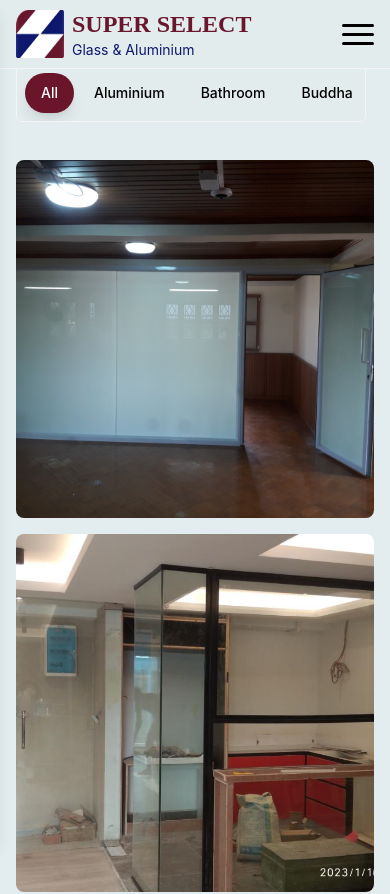
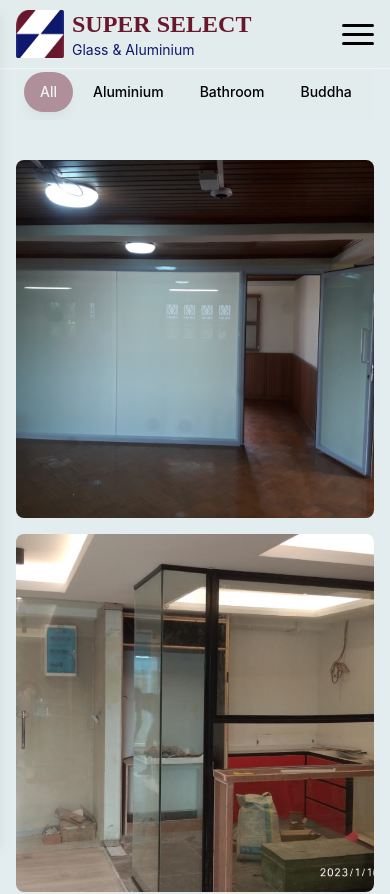
Before and after one commit to NyiHtutLwin05/Super_Select_2025, a Next.js app: page / in a window 390 px wide. Shown: the top 894 px of the page. Built offline with nearby package versions, Linux system fonts and the light colour scheme; a web font is replaced by a local one.

Commit message:
add blinking effect

```diff
--- a/app/globals.css
+++ b/app/globals.css
@@ -176,3 +176,16 @@
     @apply bg-primary/60;
   }
 }
+@keyframes blink {
+  0%,
+  100% {
+    opacity: 1;
+  }
+  50% {
+    opacity: 0.4;
+  }
+}
+
+.blinking-effect {
+  animation: blink 1.5s infinite; /* Apply blinking animation */
+}
--- a/app/page.tsx
+++ b/app/page.tsx
@@ -243,10 +243,9 @@ export default function Home() {
           }}
           className={`
                 whitespace-nowrap px-4 rounded-full transition-all font-['SF_Pro_Display']
-
                 ${
                   activeCategory === category
-                ? "bg-primary text-primary-foreground shadow-lg"
+                    ? "bg-primary text-primary-foreground shadow-lg blinking-effect"
                     : "hover:bg-primary/10 hover:text-primary"
                 }
               `}
@@ -260,43 +259,13 @@ export default function Home() {
   return (
     <>
       <div className="container mx-auto px-4 py-8">
-        <div className="flex items-center justify-between mb-8">
-          {/* <h1 className="font-['Monument_Extended'] text-4xl font-extrabold">
-            {t("company.name")}
-          </h1> */}
+        <div className="flex items-center justify-between mb-8"></div>
 
-          {/* Mobile Category Menu */}
-          {/* <Sheet open={isOpen} onOpenChange={setIsOpen}>
-            <SheetTrigger asChild className="md:hidde fixed z-30 right-5">
-              <Button
-                variant="ghost"
-                className="bg-transparent hover:bg-transparent p-2 border"
-                onClick={() => setIsOpen(true)}
-              >
-                <Filter className="h-5 w-5 text-white hover:text-gray-800" />
-              </Button>
-            </SheetTrigger>
-            <SheetContent side="right" className="w-[80%] sm:w-[385px]">
-              <ScrollArea className="h-[calc(100vh-4rem)] mt-4">
-                <div className="flex flex-col gap-2 pr-4">
-                  <CategoryButtons />
-                </div>
-              </ScrollArea>
-            </SheetContent>
-          </Sheet> */}
-        </div>
-
-        {/* Desktop Categories */}
         <div className="">
           <div className="relative group">
-            {/* <div className="absolute inset-y-0 w-12 bg-gradient-to-r from-background to-transparent pointer-events-none z- 10"></div> */}
-            {/* <div className="absolute inset-y-0 -0 w-12 bg-gradient-to-r from-background to-transparent pointer-events-none z-10" />
-          <div className="absolute inset-y-0 right-0 w-12 bg-gradient-to-l from-background to-transparent pointer-events-none z-10 flex items-center justify-end">
-            <ChevronRight className="h-5 w-5 opacity-0 group-hover:opacity-100 transition-opacity" />
-          </div> */}
             <div className="mb-3">
               <div className="relative group">
-                <div className="flex gap-1 fixed top-16 md:top-[84px] md:w-full w-[350px] bg-[#E3ECED] z-30 overflow-x-auto border md:border-none md:rounded-none px-2 py-2 rounded-md custom-scrollbar-x snap-x scroll-smooth">
+                <div className="flex gap-1 fixed top-16 md:top-[84px] md:w-full w-[358px] bg-[#E3ECED] z-30 overflow-x-auto  md:border-none md:rounded-none px-2 py-2  custom-scrollbar-x snap-x scroll-smooth">
                   <CategoryButtons />
                 </div>
               </div>
--- a/tailwind.config.ts
+++ b/tailwind.config.ts
@@ -71,6 +71,7 @@ const config: Config = {
             height: "var(--radix-accordion-content-height)",
           },
         },
+
         "accordion-up": {
           from: {
             height: "var(--radix-accordion-content-height)",
```
Lines whose indentation alone changed are shown as unchanged.
